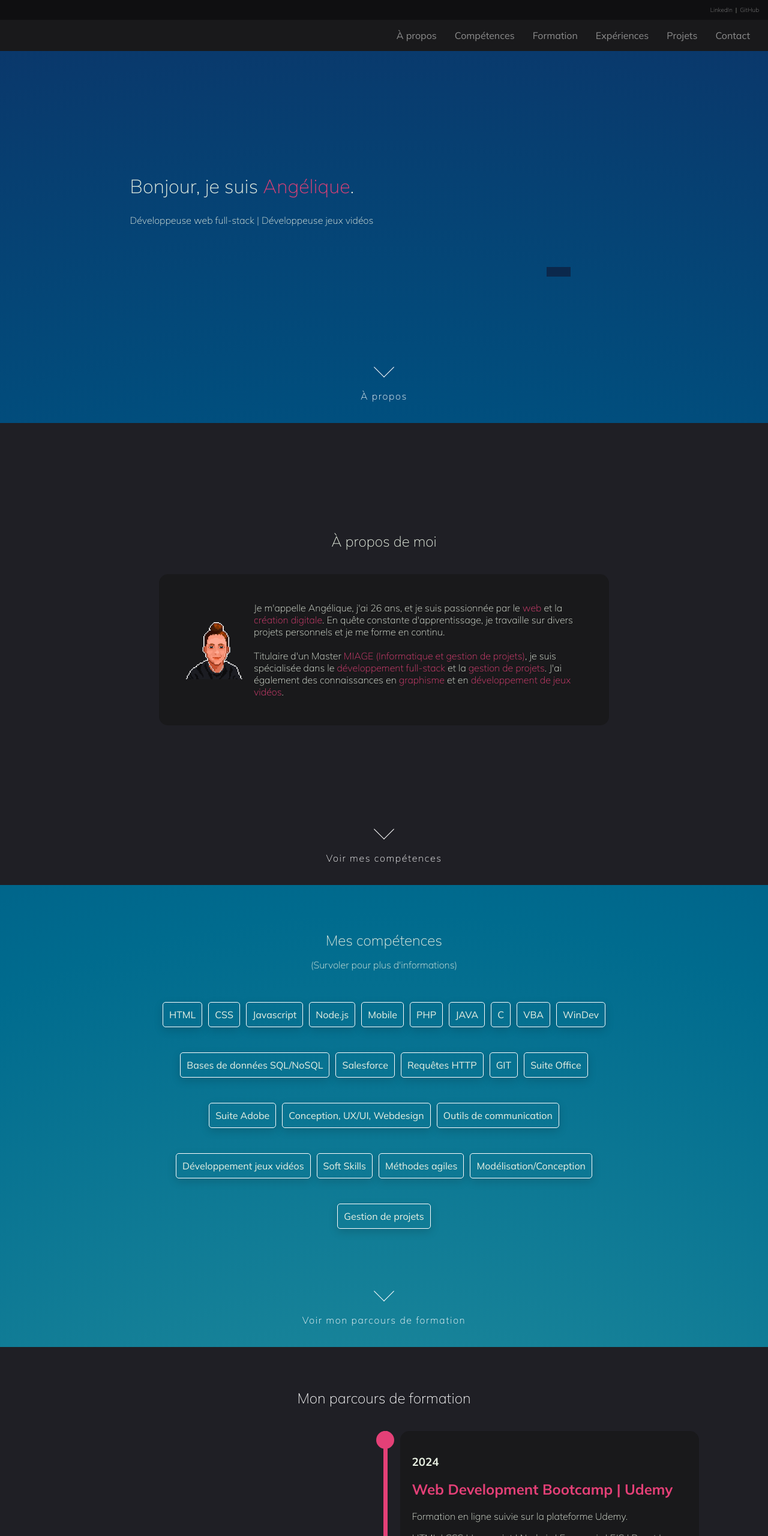
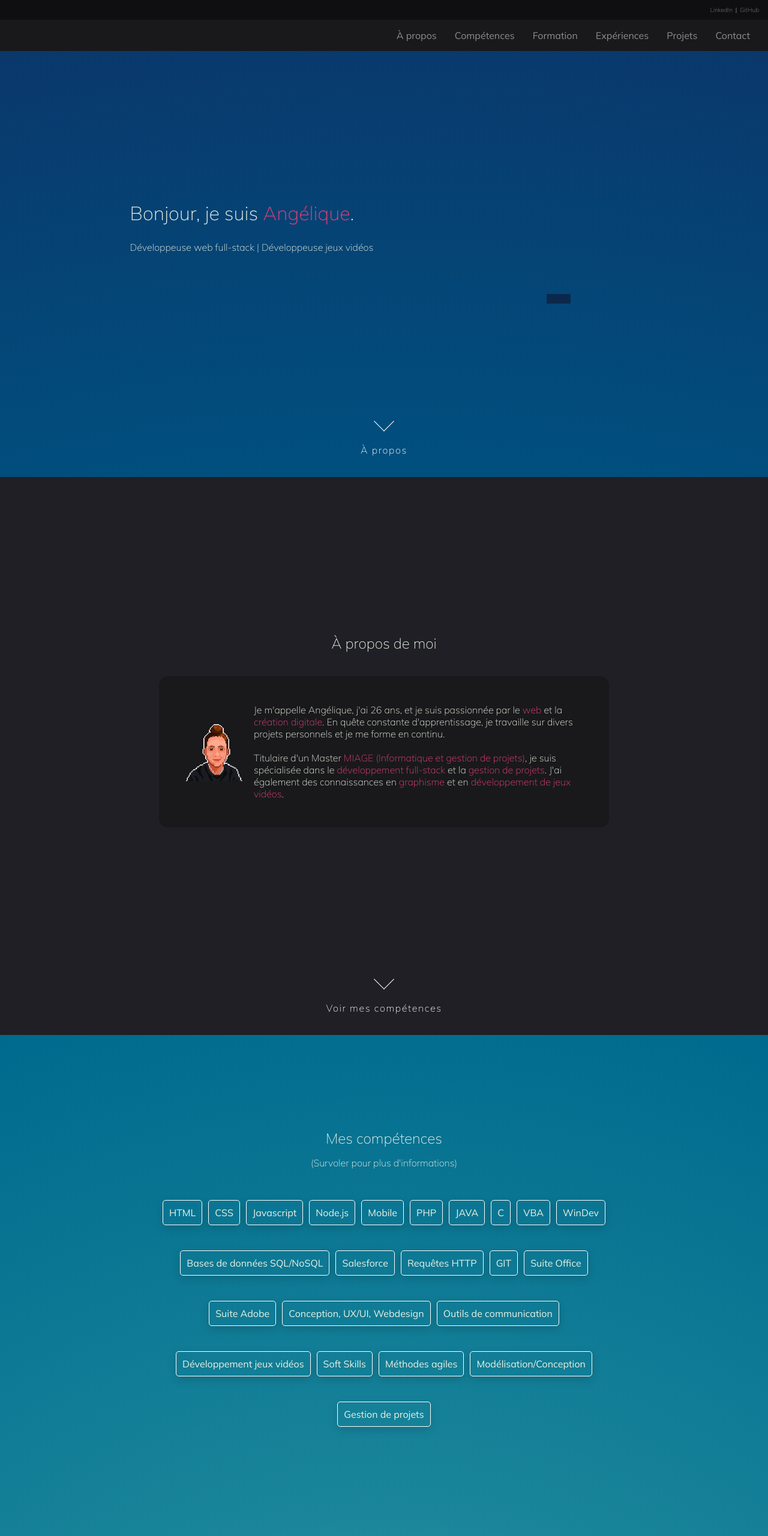
Before and after one commit to AngeliqueMa/portfolio, a plain HTML site: page index.html in a window 1280 px wide. Shown: the top 2560 px of the page at 60% size. Drawn offline with nearby package versions, Linux system fonts and the light colour scheme.

Commit message:
Web correction

```diff
--- a/style.css
+++ b/style.css
@@ -410,7 +410,7 @@ border-radius: 50%;
     flex-direction: row;
     justify-content: space-around;
     align-items: center;
-    min-height: 550px;
+    height: 80vh;
     padding-bottom: 5%;
     padding-left: 10%;
     padding-right: 10%;
@@ -423,7 +423,7 @@ border-radius: 50%;
     flex-wrap: wrap ;
     align-items: center;
     flex-direction: column;
-    min-height: 700px;
+    min-height: 860px;
     padding-top: 30px;
     padding-bottom: 5%;
     padding-left: 10%;
@@ -437,7 +437,7 @@ border-radius: 50%;
     justify-content: center;
     align-items: center;
     flex-direction: column;
-    min-height: 700px;
+    min-height: 860px;
     padding-top: 30px;
     padding-bottom: 5%;
     padding-left: 10%;
@@ -470,7 +470,7 @@ border-radius: 50%;
     align-items: center;
     justify-content: center;
     background-color: #1f1f25;
-    min-height: 800px;
+    min-height: 860px;
     padding: 50px;
 }
 
```
